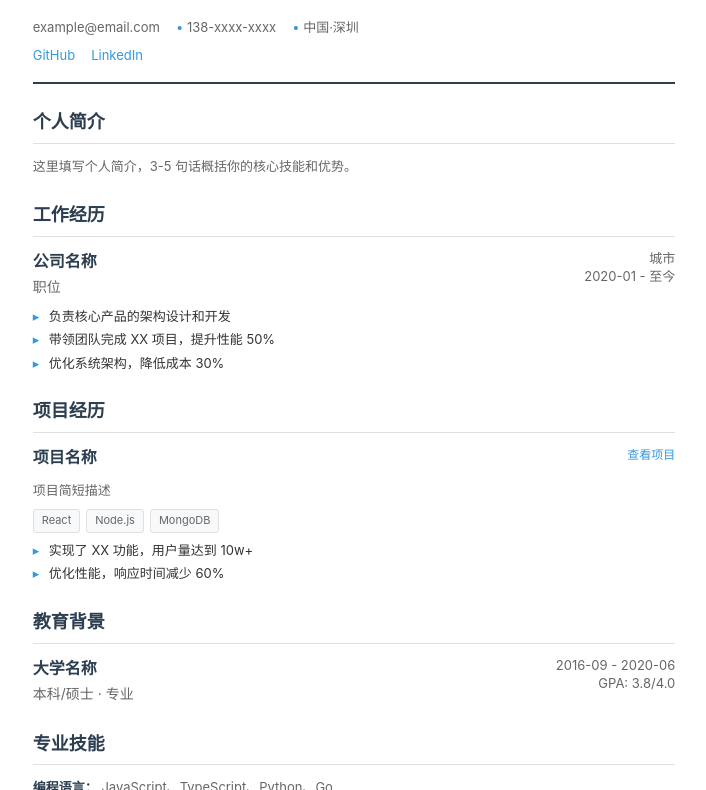
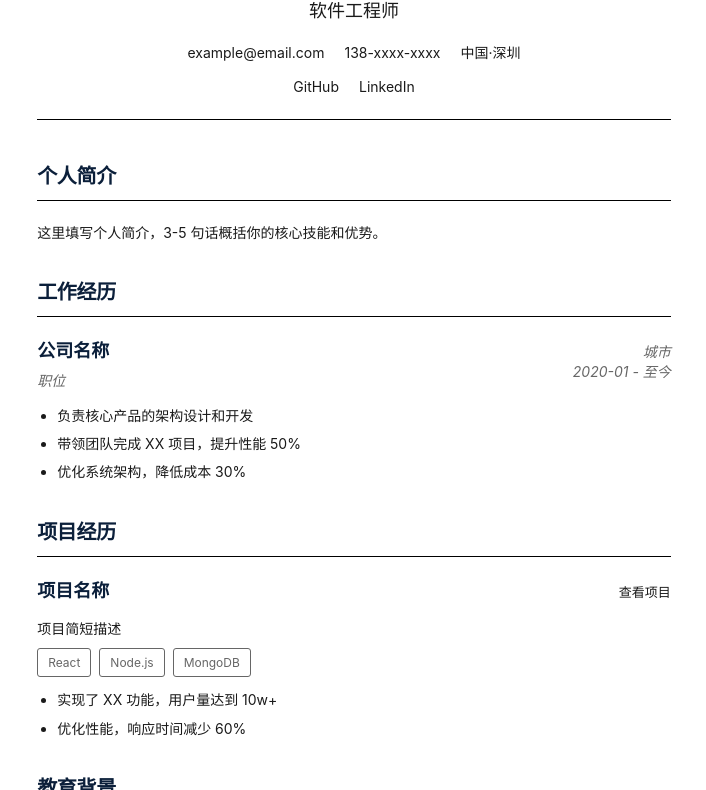
Before and after one commit to keizure/livery-cv, a website built with Vite: page src/index.html in a window 1280 px wide. Shown: the part 175-965 px from the top of the page, without its empty margins (286-992 px from the left). Built offline with nearby package versions, Linux system fonts and the light colour scheme.

Commit message:
Apply Consultant Polished theme styling
- Center-align header with larger Georgia font for name (40px)
- Use deep blue (#0B1F3A) for headings and primary elements
- Increase spacing and padding for better readability
- Use standard disc bullets for lists
- Apply italic style to positions and dates
- Update print CSS to match screen styling for consistent PDF output
- Adjust font sizes for better hierarchy

Based on JSON Resume's consultant-polished theme.

Co-Authored-By: Claude Opus 4.6 (1M context) <noreply@anthropic.com>

```diff
--- a/src/styles/print.css
+++ b/src/styles/print.css
@@ -1,4 +1,4 @@
-/* PDF 打印样式 */
+/* PDF 打印样式 - Consultant Polished */
 
 @page {
   size: A4;
@@ -16,21 +16,26 @@
     width: 210mm;
     min-height: 297mm;
     margin: 0;
-    padding: 15mm 20mm;
+    padding: 20mm 25mm;
     box-shadow: none;
   }
 
   /* 确保字体大小适合打印 */
   body {
-    font-size: 10pt;
+    font-size: 11pt;
+    line-height: 1.5;
   }
 
   .name {
-    font-size: 24pt;
+    font-size: 28pt;
   }
 
   .title {
-    font-size: 14pt;
+    font-size: 13pt;
+  }
+
+  .contact-info {
+    font-size: 10pt;
   }
 
   .section-title {
@@ -40,12 +45,18 @@
   .company,
   .project-name,
   .school {
-    font-size: 12pt;
+    font-size: 13pt;
   }
 
   .position,
-  .degree,
-  .contact-info,
+  .degree {
+    font-size: 10pt;
+  }
+
+  .item-meta {
+    font-size: 10pt;
+  }
+
   .highlights li,
   .project-description,
   .summary,
@@ -53,9 +64,14 @@
     font-size: 10pt;
   }
 
-  .item-meta,
-  .links,
-  .tech-tag,
+  .links {
+    font-size: 10pt;
+  }
+
+  .tech-tag {
+    font-size: 9pt;
+  }
+
   .project-link {
     font-size: 9pt;
   }
@@ -73,20 +89,8 @@
 
   /* 确保链接在打印时可见 */
   a {
-    color: #2c3e50;
+    color: #1A1A1A;
     text-decoration: none;
-  }
-
-  a[href^="http"]::after {
-    content: " (" attr(href) ")";
-    font-size: 8pt;
-    color: #666;
-  }
-
-  /* 移除链接的 after 伪元素，保持简洁 */
-  .links a[href]::after,
-  .project-link[href]::after {
-    content: "";
   }
 
   /* 打印时隐藏不必要的元素 */
--- a/src/styles/screen.css
+++ b/src/styles/screen.css
@@ -1,12 +1,11 @@
-/* 屏幕显示样式 */
+/* Consultant Polished 风格 */
 :root {
-  --primary-color: #2c3e50;
-  --secondary-color: #3498db;
-  --text-color: #333;
-  --text-secondary: #666;
-  --border-color: #e0e0e0;
+  --primary-color: #0B1F3A;
+  --text-color: #1A1A1A;
+  --text-secondary: #666666;
+  --border-color: #000000;
   --bg-color: #ffffff;
-  --bg-secondary: #f8f9fa;
+  --bg-secondary: #f5f5f5;
 }
 
 * {
@@ -16,12 +15,12 @@
 }
 
 body {
-  font-family: -apple-system, BlinkMacSystemFont, "Segoe UI", "PingFang SC", "Hiragino Sans GB", "Microsoft YaHei", sans-serif;
-  font-size: 14px;
+  font-family: -apple-system, system-ui, "Segoe UI", Roboto, Oxygen, Ubuntu, "PingFang SC", "Hiragino Sans GB", "Microsoft YaHei", sans-serif;
+  font-size: 16px;
   line-height: 1.6;
   color: var(--text-color);
   background-color: var(--bg-secondary);
-  padding: 20px;
+  padding: 40px 20px;
 }
 
 .container {
@@ -29,15 +28,16 @@ body {
   min-height: 297mm;
   margin: 0 auto;
   background: var(--bg-color);
-  padding: 20mm;
+  padding: 60px 80px;
   box-shadow: 0 2px 8px rgba(0, 0, 0, 0.1);
 }
 
 /* 头部 */
 .header {
-  border-bottom: 2px solid var(--primary-color);
-  padding-bottom: 16px;
-  margin-bottom: 24px;
+  text-align: center;
+  border-bottom: 1px solid var(--border-color);
+  padding-bottom: 20px;
+  margin-bottom: 40px;
 }
 
 .header-main {
@@ -45,44 +45,44 @@ body {
 }
 
 .name {
-  font-size: 32px;
+  font-family: Georgia, "Times New Roman", serif;
+  font-size: 40px;
   font-weight: 700;
   color: var(--primary-color);
-  margin-bottom: 4px;
+  margin-bottom: 8px;
+  letter-spacing: -0.5px;
 }
 
 .title {
   font-size: 18px;
-  color: var(--text-secondary);
+  color: var(--text-color);
   font-weight: 400;
+  margin-bottom: 16px;
 }
 
 .contact-info {
   display: flex;
+  justify-content: center;
   flex-wrap: wrap;
-  gap: 16px;
-  margin-bottom: 8px;
-  font-size: 13px;
-  color: var(--text-secondary);
+  gap: 0 20px;
+  margin-bottom: 12px;
+  font-size: 14px;
+  color: var(--text-color);
 }
 
-.contact-item::before {
-  content: "• ";
-  color: var(--secondary-color);
-}
-
-.contact-item:first-child::before {
-  content: "";
+.contact-item {
+  white-space: nowrap;
 }
 
 .links {
   display: flex;
-  gap: 16px;
-  font-size: 13px;
+  justify-content: center;
+  gap: 20px;
+  font-size: 14px;
 }
 
 .links a {
-  color: var(--secondary-color);
+  color: var(--text-color);
   text-decoration: none;
 }
 
@@ -92,139 +92,141 @@ body {
 
 /* 章节 */
 .section {
-  margin-bottom: 24px;
+  margin-bottom: 32px;
   page-break-inside: avoid;
 }
 
 .section-title {
-  font-size: 18px;
-  font-weight: 600;
+  font-size: 20px;
+  font-weight: 700;
   color: var(--primary-color);
   border-bottom: 1px solid var(--border-color);
-  padding-bottom: 6px;
-  margin-bottom: 12px;
+  padding-bottom: 8px;
+  margin-bottom: 20px;
+  letter-spacing: -0.3px;
 }
 
 /* 工作/项目/教育经历 */
 .experience-item,
 .project-item,
 .education-item {
-  margin-bottom: 16px;
+  margin-bottom: 24px;
   page-break-inside: avoid;
 }
 
 .item-header {
   display: flex;
   justify-content: space-between;
-  align-items: flex-start;
+  align-items: baseline;
   margin-bottom: 8px;
 }
 
 .company,
 .project-name,
 .school {
-  font-size: 16px;
-  font-weight: 600;
+  font-size: 18px;
+  font-weight: 700;
   color: var(--primary-color);
-  margin-bottom: 2px;
+  margin-bottom: 4px;
 }
 
 .position,
 .degree {
   font-size: 14px;
   color: var(--text-secondary);
+  font-style: italic;
 }
 
 .item-meta {
   text-align: right;
-  font-size: 13px;
+  font-size: 14px;
   color: var(--text-secondary);
   white-space: nowrap;
+  font-style: italic;
 }
 
 .date,
-.location,
+.location {
+  display: block;
+  line-height: 1.4;
+}
+
 .gpa {
   display: block;
   line-height: 1.4;
 }
 
 .highlights {
-  list-style: none;
-  padding-left: 0;
+  list-style: disc;
+  padding-left: 20px;
+  margin-top: 12px;
 }
 
 .highlights li {
-  position: relative;
-  padding-left: 16px;
-  margin-bottom: 4px;
-  font-size: 13px;
-  line-height: 1.5;
-}
-
-.highlights li::before {
-  content: "▸";
-  position: absolute;
-  left: 0;
-  color: var(--secondary-color);
+  margin-bottom: 6px;
+  font-size: 14px;
+  line-height: 1.6;
+  color: var(--text-color);
 }
 
 /* 项目相关 */
 .project-description {
-  font-size: 13px;
+  font-size: 14px;
   margin-bottom: 8px;
-  color: var(--text-secondary);
+  color: var(--text-color);
+  line-height: 1.6;
 }
 
 .tech-stack {
   display: flex;
   flex-wrap: wrap;
-  gap: 6px;
+  gap: 8px;
   margin-bottom: 8px;
 }
 
 .tech-tag {
   display: inline-block;
-  padding: 2px 8px;
-  background: var(--bg-secondary);
-  border: 1px solid var(--border-color);
+  padding: 4px 10px;
+  background: transparent;
+  border: 1px solid var(--text-secondary);
   border-radius: 3px;
-  font-size: 11px;
+  font-size: 12px;
   color: var(--text-secondary);
 }
 
 .project-link {
-  font-size: 12px;
-  color: var(--secondary-color);
+  font-size: 13px;
+  color: var(--text-color);
   text-decoration: none;
+  margin-left: 12px;
 }
 
 .project-link:hover {
   text-decoration: underline;
 }
 
-/* 技能 */
+/* 技能和简介 */
 .summary {
-  font-size: 13px;
-  line-height: 1.6;
-  color: var(--text-secondary);
+  font-size: 14px;
+  line-height: 1.7;
+  color: var(--text-color);
 }
 
 .skills-grid {
   display: grid;
-  gap: 8px;
+  gap: 10px;
 }
 
 .skill-category {
-  font-size: 13px;
+  font-size: 14px;
   line-height: 1.6;
 }
 
 .skill-category strong {
   color: var(--primary-color);
-  font-weight: 600;
+  font-weight: 700;
 }
 
 .skill-category span {
-  color: var(--text-secondary);
+  color: var(--text-color);
 }
```
Also changed, not shown: .claude/settings.local.json.
